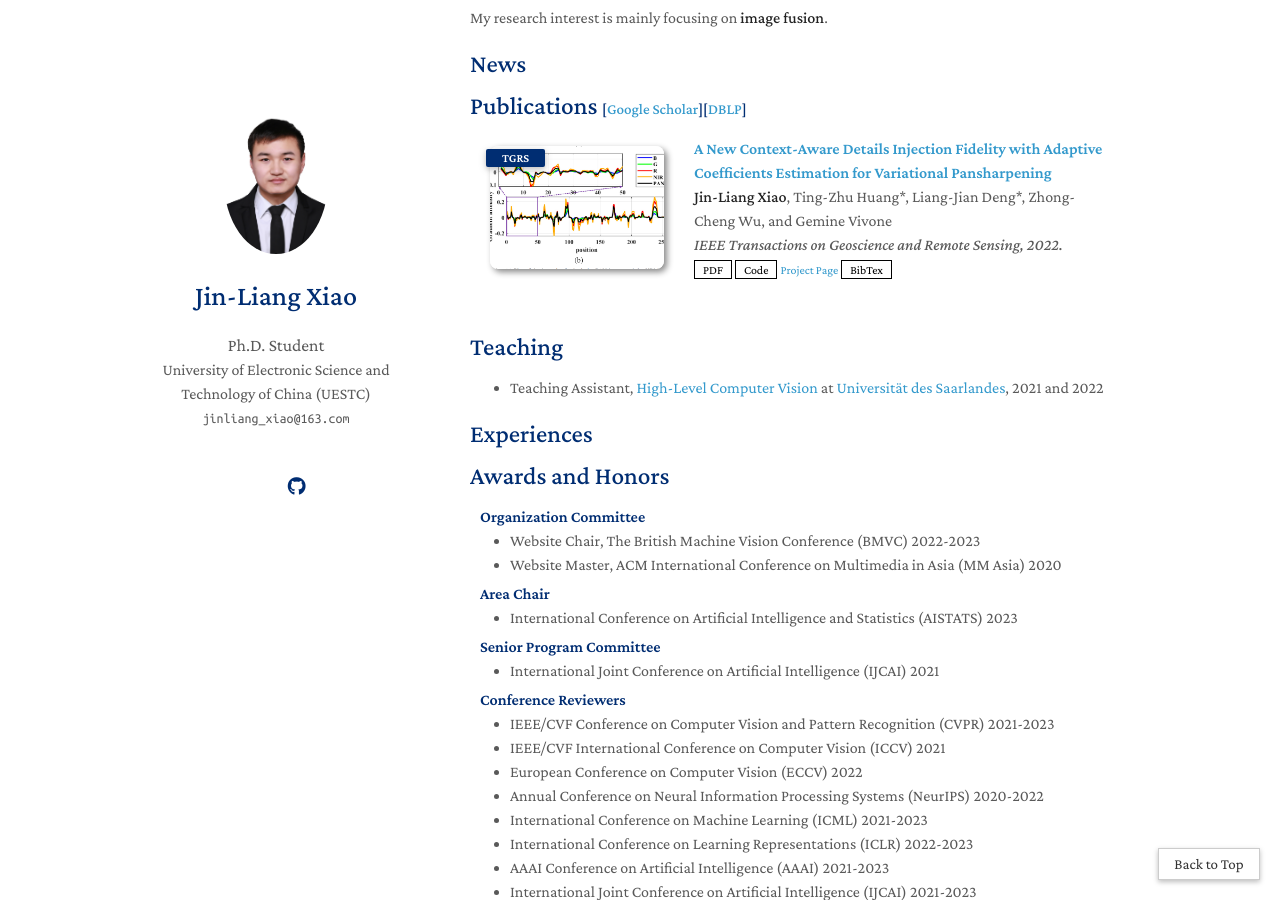
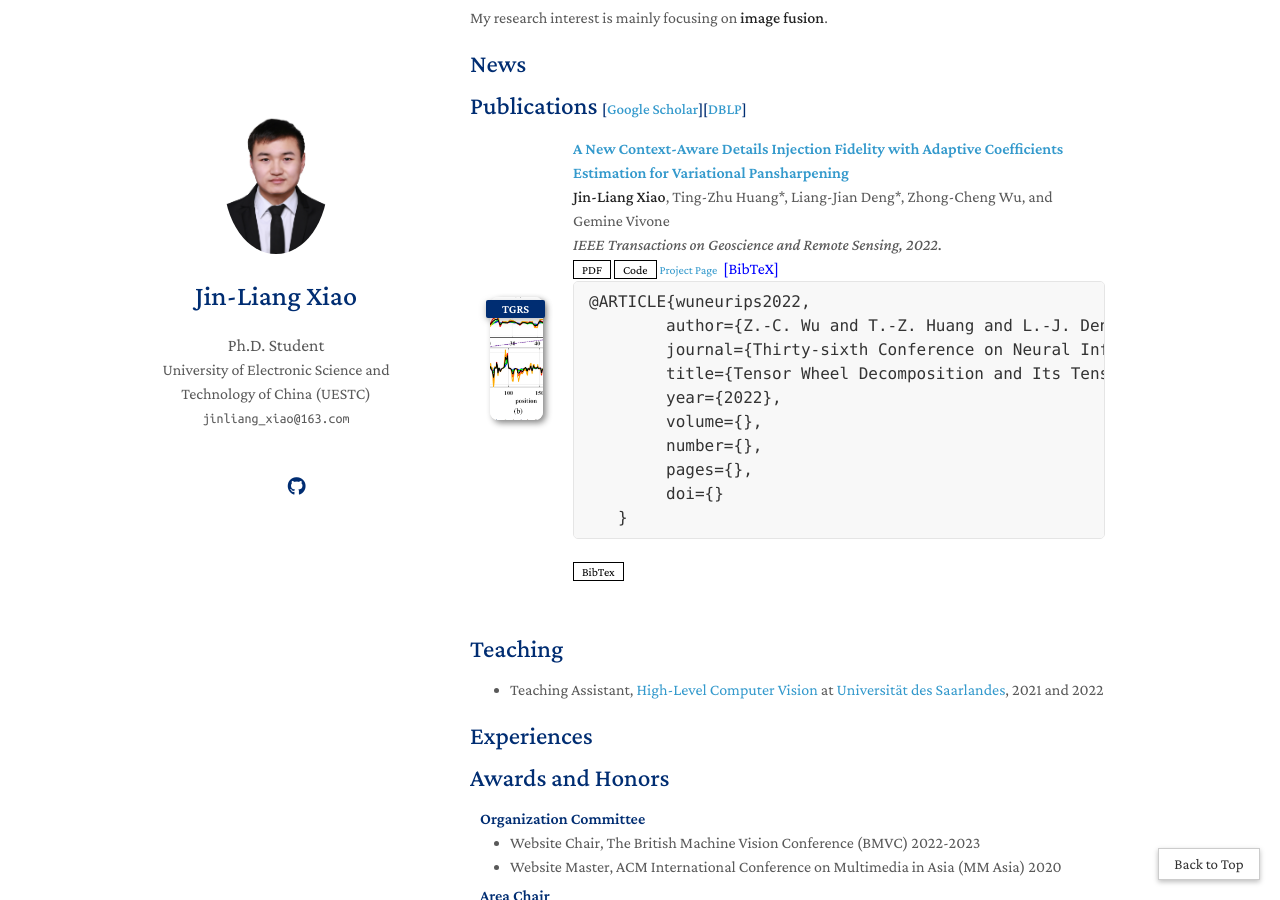
Before and after one commit to Jin-liangXiao/Jin-liangXiao.github.io, a Jekyll site: the page built from index.md, in a window 1280 px wide and 900 px high, scrolled down 311 px. Built offline with Jekyll 4.4.1, drawn with Linux system fonts in a browser that asks for light colours; nearby versions of some CDN libraries; a style sheet for code colours, icons or effects is not loaded; our own code applies the rules of GitHub Pages for plain Markdown files.

Commit message:
Update publications.md

```diff
--- a/_includes/publications.md
+++ b/_includes/publications.md
@@ -18,6 +18,21 @@
       <a href="https://ieeexplore.ieee.org/document/9721243" class="btn btn-sm z-depth-0" role="button" target="_blank" style="font-size:12px;">PDF</a>
       <a href="https://github.com/liangjiandeng/CDIF" class="btn btn-sm z-depth-0" role="button" target="_blank" style="font-size:12px;">Code</a>
       <a href="" style="font-size:12px;">Project Page</a>
+      &nbsp;<a href="javascript:toggleBibtex('wuneurips2022')" class="textlink" style="color: blue">[BibTeX]</a>
+<div id="bib_wuneurips2022" class="BibTeX noshow">
+<pre>
+@ARTICLE{wuneurips2022,
+	author={Z.-C. Wu and T.-Z. Huang and L.-J. Deng and H.-X. Dou and D. Meng},
+	journal={Thirty-sixth Conference on Neural Information Processing Systems (NeurIPS)},
+	title={Tensor Wheel Decomposition and Its Tensor Completion Application},
+ 	year={2022},
+  	volume={},
+  	number={},
+  	pages={},
+  	doi={}
+   }
+</pre>
+</div>
       <a href="https://bib.yliu.me/AAAI23.txt" class="btn btn-sm z-depth-0" role="button" target="_blank" style="font-size:12px;">BibTex</a>
     </div>
   </div>
```
